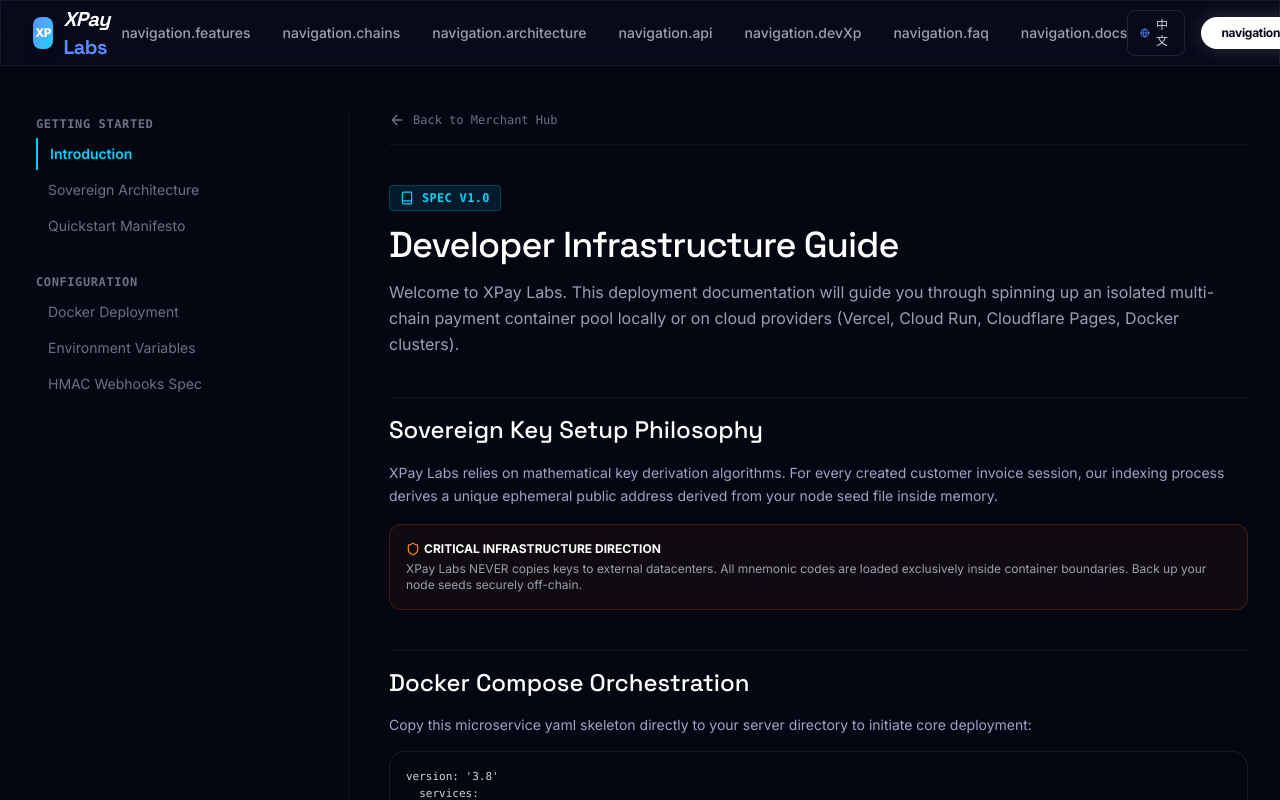
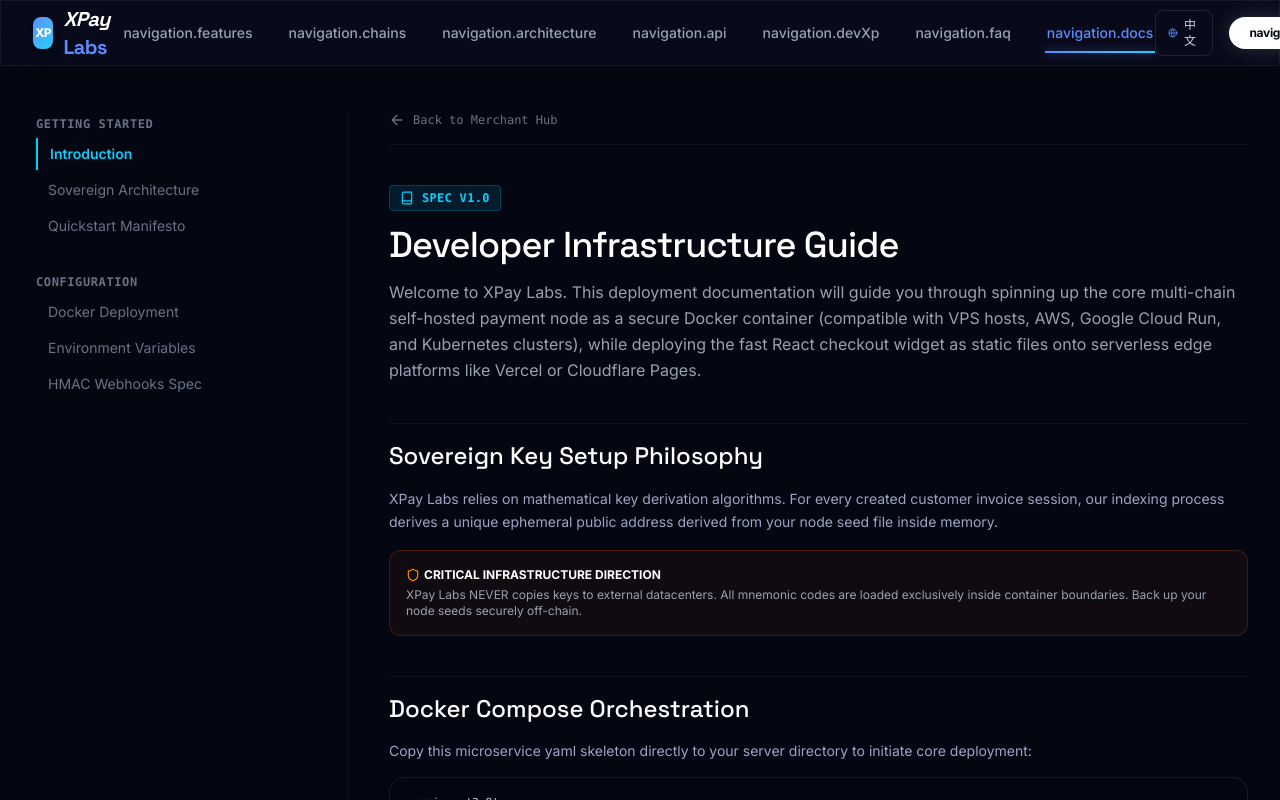
Before and after one commit to yan253319066/XPayLabs, a Next.js app: page /docs in a window 1280 px wide. Shown: the top 800 px of the page. Built offline with nearby package versions, Linux system fonts and the light colour scheme.

Commit message:
refactor: improve cross-page navigation and docs
Enable smooth cross-page navigation to home-page sections from documentation pages and refine deployment documentation to clarify architectural separation of the backend container and frontend assets.

```diff
--- a/app/docs/page.tsx
+++ b/app/docs/page.tsx
@@ -70,7 +70,7 @@
                 </h1>
 
                 <p className="text-gray-400 font-sans leading-relaxed text-sm sm:text-base">
-                  Welcome to XPay Labs. This deployment documentation will guide you through spinning up an isolated multi-chain payment container pool locally or on cloud providers (Vercel, Cloud Run, Cloudflare Pages, Docker clusters).
+                  Welcome to XPay Labs. This deployment documentation will guide you through spinning up the core multi-chain self-hosted payment node as a secure Docker container (compatible with VPS hosts, AWS, Google Cloud Run, and Kubernetes clusters), while deploying the fast React checkout widget as static files onto serverless edge platforms like Vercel or Cloudflare Pages.
                 </p>
               </section>
 
--- a/app/zh/docs/page.tsx
+++ b/app/zh/docs/page.tsx
@@ -70,7 +70,7 @@
               </h1>
 
               <p className="text-gray-400 font-sans leading-relaxed text-sm sm:text-base">
-                本部署技术文档将指导您在企业自有或隔离服务器集群（如 VPS 虛拟机、Cloudflare Pages、Vercel Serverless 及 Kubernetes 等 Docker 环境）中极速启动 XPay Labs 收钱网关并集成到业务中。
+                本部署技术文档将指导您在企业自有或高安全防护的服务器环境中运行 XPay Labs 核心收钱网关（支持 VPS 主机、阿里云/腾讯云、AWS 实例以及自建 Kubernetes/Docker 容器集群），并将高性能 React 静态收银前端一键托管于 Cloudflare Pages 或 Vercel 等边缘节点，轻松实现主权掌控的多链支付集成。
               </p>
             </section>
 
--- a/components/Footer.tsx
+++ b/components/Footer.tsx
@@ -4,12 +4,16 @@
 import Link from 'next/link';
 import { Terminal, Github, Twitter, ShieldCheck } from 'lucide-react';
 import { useTranslations, useLocale } from 'next-intl';
+import { usePathname } from 'next/navigation';
 
 export default function Footer() {
   const tFooter = useTranslations('footer');
   const tNav = useTranslations('navigation');
   const locale = useLocale();
   const currentYear = new Date().getFullYear();
+  const pathname = usePathname();
+  const homePath = locale === 'zh' ? '/zh' : '/';
+  const isDocsPage = pathname ? pathname.includes('/docs') : false;
 
   return (
     <footer className="border-t border-white/5 bg-[#060816] text-slate-400 py-12 lg:py-16 relative overflow-hidden">
@@ -50,9 +54,9 @@
               {tFooter('product')}
             </h4>
             <ul className="space-y-2 text-sm text-slate-400 hover:text-slate-300 transition-colors">
-              <li><a href="#features" className="hover:text-white transition-colors">{tNav('features')}</a></li>
-              <li><a href="#chains" className="hover:text-white transition-colors">{tNav('chains')}</a></li>
-              <li><a href="#architecture" className="hover:text-white transition-colors">{tNav('architecture')}</a></li>
+              <li><a href={isDocsPage ? `${homePath}#features` : '#features'} className="hover:text-white transition-colors">{tNav('features')}</a></li>
+              <li><a href={isDocsPage ? `${homePath}#chains` : '#chains'} className="hover:text-white transition-colors">{tNav('chains')}</a></li>
+              <li><a href={isDocsPage ? `${homePath}#architecture` : '#architecture'} className="hover:text-white transition-colors">{tNav('architecture')}</a></li>
             </ul>
           </div>
 
@@ -62,9 +66,9 @@
               {tFooter('developers')}
             </h4>
             <ul className="space-y-2 text-sm text-slate-400 hover:text-slate-300 transition-colors">
-              <li><Link href="/docs" className="hover:text-white transition-colors">{tNav('docs')}</Link></li>
-              <li><a href="#api" className="hover:text-white transition-colors">REST API Spec</a></li>
-              <li><a href="#dev-experience" className="hover:text-white transition-colors">Container Sandboxing</a></li>
+              <li><Link href={locale === 'zh' ? '/zh/docs' : '/docs'} className="hover:text-white transition-colors">{tNav('docs')}</Link></li>
+              <li><a href={isDocsPage ? `${homePath}#api` : '#api'} className="hover:text-white transition-colors">REST API Spec</a></li>
+              <li><a href={isDocsPage ? `${homePath}#dev-experience` : '#dev-experience'} className="hover:text-white transition-colors">Container Sandboxing</a></li>
             </ul>
           </div>
         </div>
--- a/components/Header.tsx
+++ b/components/Header.tsx
@@ -1,10 +1,10 @@
 'use client';
 
-import React, { useState } from 'react';
+import React, { useState, useEffect } from 'react';
 import Link from 'next/link';
 import { usePathname } from 'next/navigation';
 import { motion, AnimatePresence } from 'motion/react';
-import { Menu, X, Terminal, Cpu, RotateCw, Globe, ArrowRight } from 'lucide-react';
+import { Menu, X, Globe } from 'lucide-react';
 import { useTranslations, useLocale } from 'next-intl';
 
 export default function Header() {
@@ -12,6 +12,10 @@
   const locale = useLocale() as 'en' | 'zh';
   const pathname = usePathname();
   const [mobileMenuOpen, setMobileMenuOpen] = useState(false);
+  const [activeHash, setActiveHash] = useState<string>('');
+
+  const homePath = locale === 'zh' ? '/zh' : '/';
+  const isDocsPage = pathname.includes('/docs');
 
   // Compute language toggle link base
   const getLanguageTogglePath = () => {
@@ -22,14 +26,87 @@
   };
 
   const navItems = [
-    { label: t('features'), href: '#features' },
-    { label: t('chains'), href: '#chains' },
-    { label: t('architecture'), href: '#architecture' },
-    { label: t('api'), href: '#api' },
-    { label: t('devXp'), href: '#dev-experience' },
-    { label: t('faq'), href: '#faq' },
-    { label: t('docs'), href: pathname.includes('/docs') ? '#' : '/docs' },
+    { label: t('features'), href: isDocsPage ? `${homePath}#features` : '#features' },
+    { label: t('chains'), href: isDocsPage ? `${homePath}#chains` : '#chains' },
+    { label: t('architecture'), href: isDocsPage ? `${homePath}#architecture` : '#architecture' },
+    { label: t('api'), href: isDocsPage ? `${homePath}#api` : '#api' },
+    { label: t('devXp'), href: isDocsPage ? `${homePath}#dev-experience` : '#dev-experience' },
+    { label: t('faq'), href: isDocsPage ? `${homePath}#faq` : '#faq' },
+    { label: t('docs'), href: locale === 'zh' ? '/zh/docs' : '/docs' },
   ];
+
+  // Scroll spy effect to highlight active sections on home page scroll
+  useEffect(() => {
+    if (isDocsPage) {
+      return;
+    }
+
+    const sectionIds = ['features', 'chains', 'architecture', 'api', 'dev-experience', 'faq'];
+
+    const observerOptions = {
+      root: null,
+      rootMargin: '-40% 0px -50% 0px',
+      threshold: 0,
+    };
+
+    const observerCallback = (entries: IntersectionObserverEntry[]) => {
+      entries.forEach((entry) => {
+        if (entry.isIntersecting) {
+          setActiveHash(`#${entry.target.id}`);
+        }
+      });
+    };
+
+    const observer = new IntersectionObserver(observerCallback, observerOptions);
+
+    sectionIds.forEach((id) => {
+      const el = document.getElementById(id);
+      if (el) observer.observe(el);
+    });
+
+    const handleHashChange = () => {
+      if (window.location.hash) {
+        setActiveHash(window.location.hash);
+      }
+    };
+
+    const handleScroll = () => {
+      if (window.scrollY < 120) {
+        setActiveHash('');
+      }
+    };
+
+    window.addEventListener('hashchange', handleHashChange);
+    window.addEventListener('scroll', handleScroll, { passive: true });
+
+    // Initialize asynchronously to avoid synchronous effect state warning
+    const initTimer = setTimeout(() => {
+      handleHashChange();
+      handleScroll();
+    }, 0);
+
+    return () => {
+      observer.disconnect();
+      window.removeEventListener('hashchange', handleHashChange);
+      window.removeEventListener('scroll', handleScroll);
+      clearTimeout(initTimer);
+    };
+  }, [isDocsPage]);
+
+  // Active status helper
+  const isActive = (itemHref: string) => {
+    if (isDocsPage) {
+      return itemHref.includes('/docs');
+    }
+    if (itemHref.startsWith('#')) {
+      return activeHash === itemHref;
+    }
+    if (itemHref.includes('#')) {
+      const parts = itemHref.split('#');
+      return activeHash === `#${parts[parts.length - 1]}`;
+    }
+    return false;
+  };
 
   return (
     <header className="fixed top-0 left-0 right-0 z-50 glass-panel border-b border-white/5 backdrop-blur-md">
@@ -49,15 +126,29 @@
 
           {/* Desktop Navigation */}
           <nav className="hidden md:flex space-x-8 items-center">
-            {navItems.map((item) => (
-              <a
+            {navItems.map((item) => {
+              const active = isActive(item.href);
+              return (
+                <Link
                   key={item.label}
                   href={item.href}
-                className="text-gray-400 hover:text-white font-sans text-sm font-medium transition-colors cursor-pointer"
+                  className={`relative py-1.5 px-0.5 font-sans text-sm font-medium transition-colors cursor-pointer ${
+                    active
+                      ? 'text-[#5B8CFF]'
+                      : 'text-gray-400 hover:text-white'
+                  }`}
                 >
-                {item.label}
-              </a>
-            ))}
+                  <span>{item.label}</span>
+                  {active && (
+                    <motion.span
+                      layoutId="activeNavIndicator"
+                      className="absolute bottom-[-4px] left-0 right-0 h-[2px] bg-gradient-to-r from-brand-blue to-brand-cyan shadow-[0_0_8px_rgba(91,140,255,0.6)]"
+                      transition={{ type: "spring", stiffness: 380, damping: 30 }}
+                    />
+                  )}
+                </Link>
+              );
+            })}
           </nav>
 
           {/* Header Actions */}
@@ -73,7 +164,7 @@
 
             {/* CTA Button */}
             <Link
-              href="#dev-experience"
+              href={isDocsPage ? `${homePath}#dev-experience` : '#dev-experience'}
               className="px-5 py-2 bg-white text-[#060816] rounded-full text-xs font-bold hover:bg-slate-200 transition-all shadow-[0_0_20px_rgba(255,255,255,0.15)] text-center tracking-tight"
             >
               {t('cta')}
@@ -111,19 +202,26 @@
             className="md:hidden border-t border-white/5 bg-[#090b1c]/95 backdrop-blur-lg overflow-hidden"
           >
             <div className="px-4 pt-3 pb-6 space-y-3">
-              {navItems.map((item) => (
-                <a
+              {navItems.map((item) => {
+                const active = isActive(item.href);
+                return (
+                  <Link
                     key={item.label}
                     href={item.href}
                     onClick={() => setMobileMenuOpen(false)}
-                  className="block px-3 py-2 rounded-lg text-gray-300 hover:text-white hover:bg-white/5 text-base font-medium transition-all"
+                    className={`block px-3 py-2 rounded-lg text-base font-medium transition-all ${
+                      active
+                        ? 'text-[#5B8CFF] bg-[#5B8CFF]/5 font-semibold'
+                        : 'text-gray-300 hover:text-white hover:bg-white/5'
+                    }`}
                   >
                     {item.label}
-                </a>
-              ))}
+                  </Link>
+                );
+              })}
               <div className="pt-3 border-t border-white/5 flex flex-col space-y-3 px-3">
                 <Link
-                  href="#dev-experience"
+                  href={isDocsPage ? `${homePath}#dev-experience` : '#dev-experience'}
                   onClick={() => setMobileMenuOpen(false)}
                   className="w-full text-center py-2.5 px-4 rounded-lg bg-gradient-to-r from-brand-blue to-brand-purple text-white font-semibold text-sm transition-all"
                 >
```
Also changed, not shown: lib/translations.ts (+7 -7 lines). Lines whose indentation alone changed are shown as unchanged.
